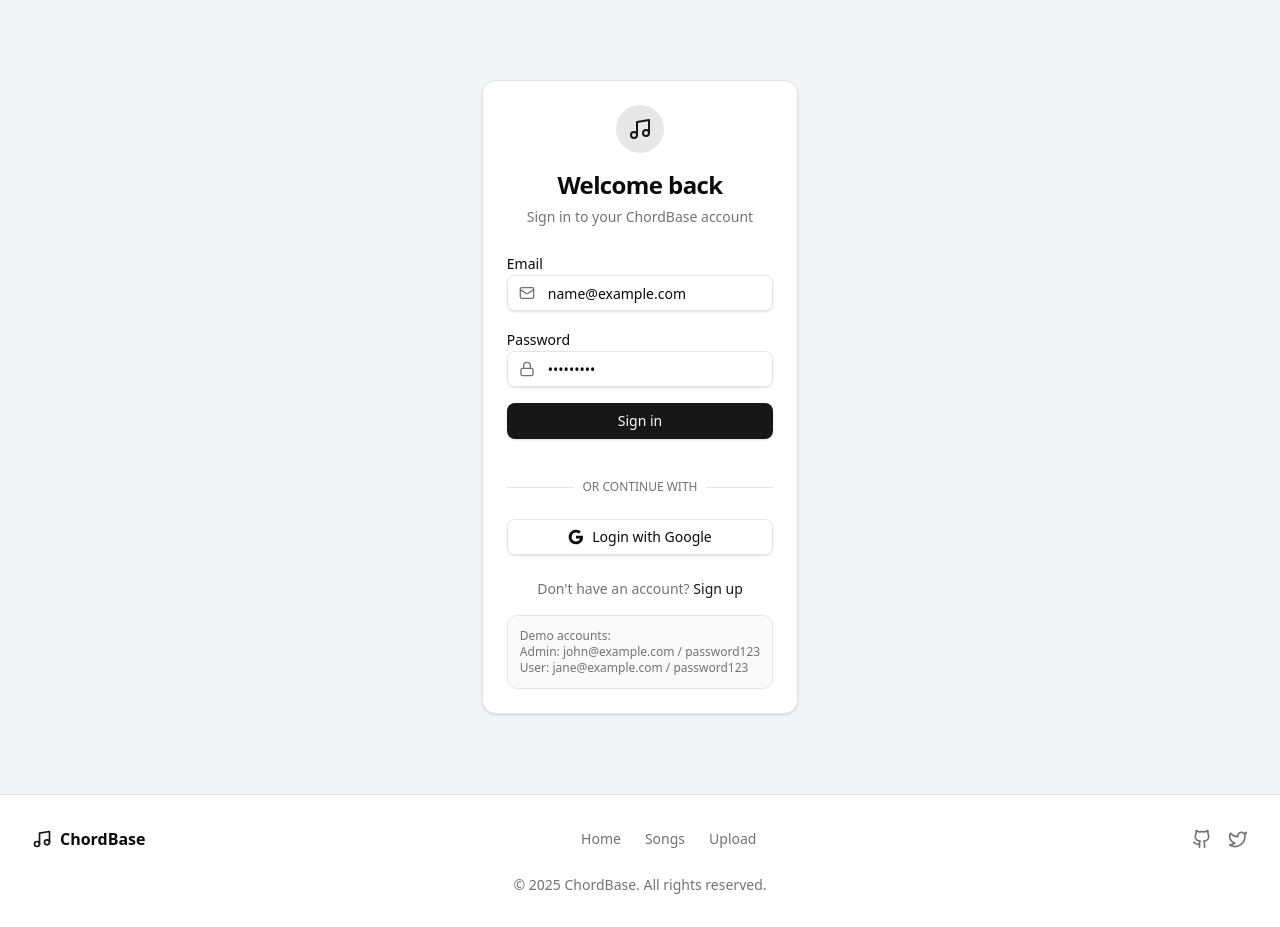
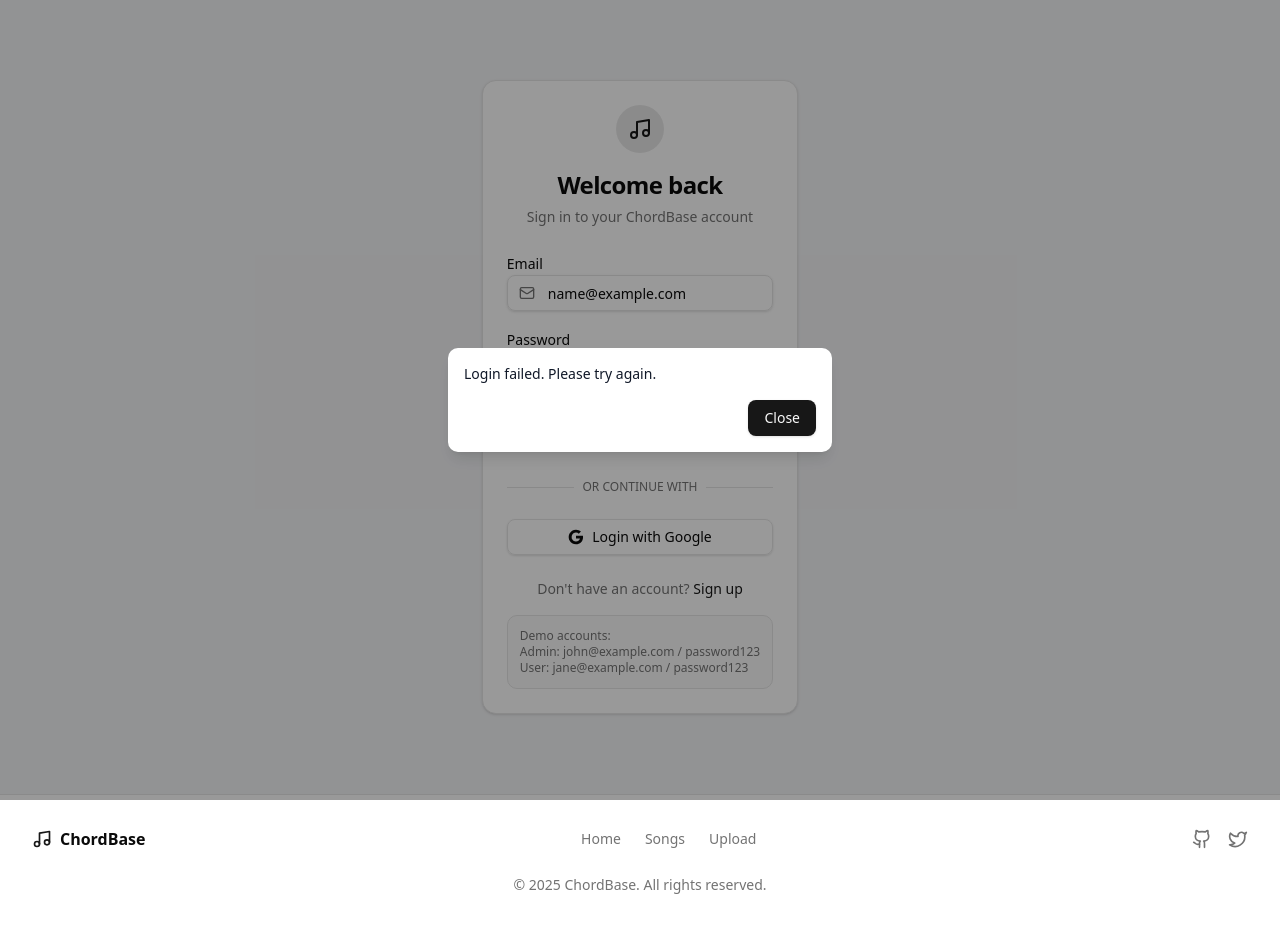
Before and after one commit to KelvinHo995/ChordBase, a React (Vite) app in the folder client/: page /auth/login in a window 1280 px wide. Both pictures are taken after typing "name@example.com", "Sample123" into the empty fields and a click on the button "Sign in". Built offline with nearby package versions, Linux system fonts and the light colour scheme; no server answers.

Commit message:
feat(frontend): add popup message when login failed

```diff
--- a/client/src/pages/Login.jsx
+++ b/client/src/pages/Login.jsx
@@ -1,4 +1,4 @@
-import React, { useState } from 'react'
+import React, { useRef, useState } from 'react'
 import { Button } from "@/components/ui/button"
 import { Input } from "@/components/ui/input"
 import { Label } from "@/components/ui/label"
@@ -11,16 +11,31 @@
   const navigate = useNavigate()
   const { login } = useAuth()
   const [formData, setFormData] = useState({ email: '', password: '' })
-  const [showPassword, setShowPassword] = useState(false)
   const [loading, setLoading] = useState(false)
   const [error, setError] = useState('')
+
+  const emailRef = useRef(null)
+  const passwordRef = useRef(null)
 
   const handleChange = (e) => {
     setFormData({ ...formData, [e.target.name]: e.target.value })
     setError('')
   }
 
+  const handleCloseError = () => {
+    // Focus first empty field when closing an error popup
+    if (!formData.email) {
+      emailRef.current?.focus()
+    } else if (!formData.password) {
+      passwordRef.current?.focus()
+    } else {
+      emailRef.current?.focus()
+    }
+    setError('')
+  }
+
   const handleSubmit = async (e) => {
+    console.log('Submitting form with data:', formData)
     e.preventDefault()
     setLoading(true)
     setError('')
@@ -28,6 +43,10 @@
       if (!formData.email || !formData.password) {
         setError('Please fill in all fields')
         setLoading(false)
+
+        // log for debugging
+        console.log('Validation failed: Missing email or password')
+
         return
       }
 
@@ -36,6 +55,9 @@
       navigate('/')
     } catch (err) {
       setError('Login failed. Please try again.')
+
+      // log for debugging
+      console.error('Login error:', err)
     } finally {
       setLoading(false)
     }
@@ -65,6 +87,7 @@
                   className="pl-10"
                   value={formData.email}
                   onChange={handleChange}
+                  ref={emailRef}
                 />
               </div>
             </div>
@@ -81,6 +104,7 @@
                   className="pl-10"
                   value={formData.password}
                   onChange={handleChange}
+                  ref={passwordRef}
                 />
               </div>
             </div>
@@ -135,6 +159,22 @@
           </div>
         </CardContent>
       </Card>
+
+      {/* Simple popup for validation/login errors */}
+      {error && (
+        <div
+          role="alert"
+          className="fixed inset-0 z-50 flex items-center justify-center bg-black/40 p-4"
+          aria-live="assertive"
+        >
+          <div className="w-full max-w-sm rounded-lg bg-card p-4 shadow-lg">
+            <p className="mb-4 text-sm">{error}</p>
+            <div className="flex justify-end">
+              <Button onClick={handleCloseError}>Close</Button>
+            </div>
+          </div>
+        </div>
+      )}
     </div>
   )
 }
```
Also changed, not shown: 1 other file (tests, documents, lock files or other folders).
